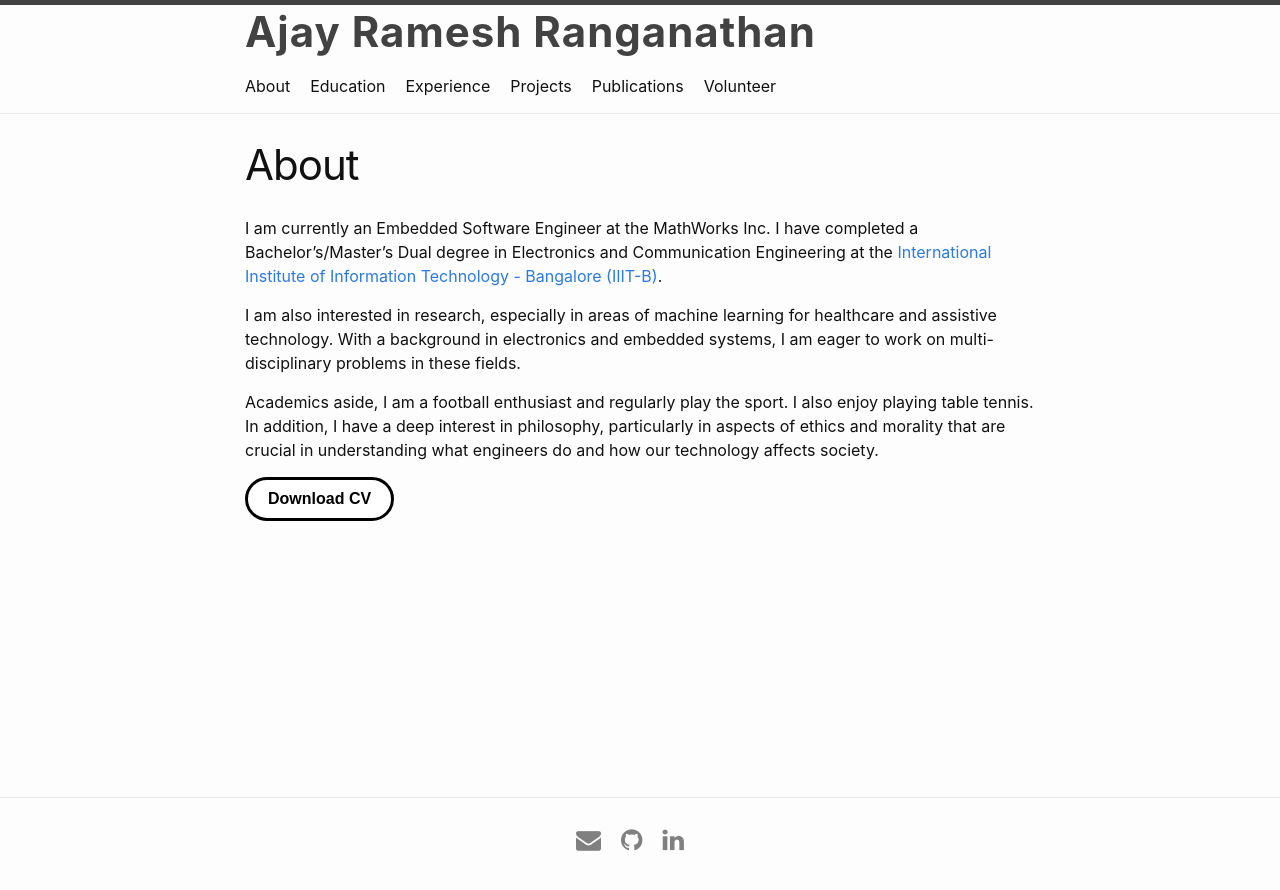
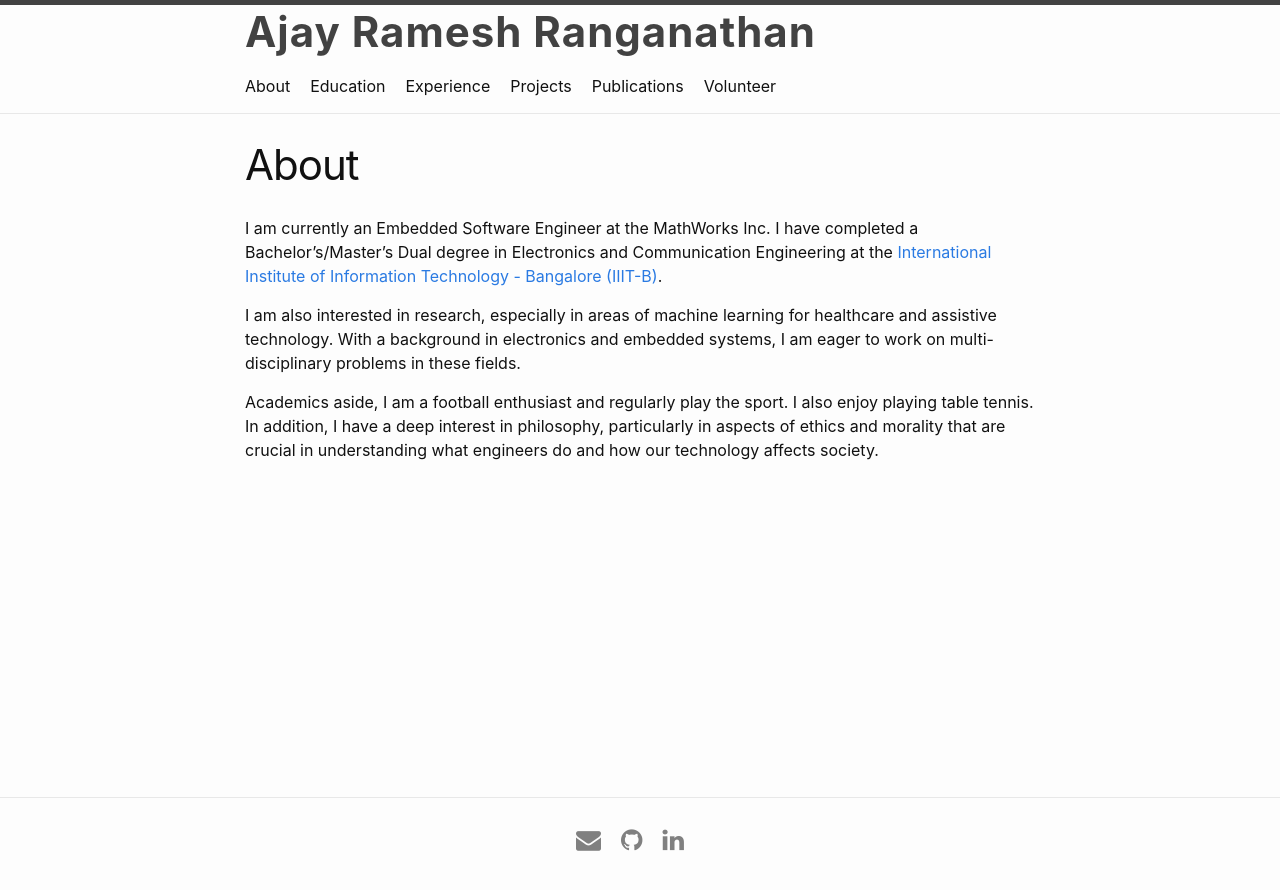
Before and after one commit to AJ-RR/AJ-RR.github.io, a Jekyll site: the page built from index.md, in a window 1280 px wide. Shown: the top 890 px of the page. Built offline with Jekyll 4.4.1, drawn with Linux system fonts in a browser that asks for light colours.

Commit message:
Update index.md

```diff
--- a/index.md
+++ b/index.md
@@ -11,5 +11,3 @@ I am currently an Embedded Software Engineer at the MathWorks Inc. I have comple
 I am also interested in research, especially in areas of machine learning for healthcare and assistive technology. With a background in electronics and embedded systems, I am eager to work on multi-disciplinary problems in these fields.
 
 Academics aside, I am a football enthusiast and regularly play the sport. I also enjoy playing table tennis. In addition, I have a deep interest in philosophy, particularly in aspects of ethics and morality that are crucial in understanding what engineers do and how our technology affects society.
-
-<a target="_blank" rel="noopener noreferrer" href="{{ site.baseurl }}{{ site.url }}/assets/pdf/resume.pdf"><button class="button">Download CV</button></a>
```
